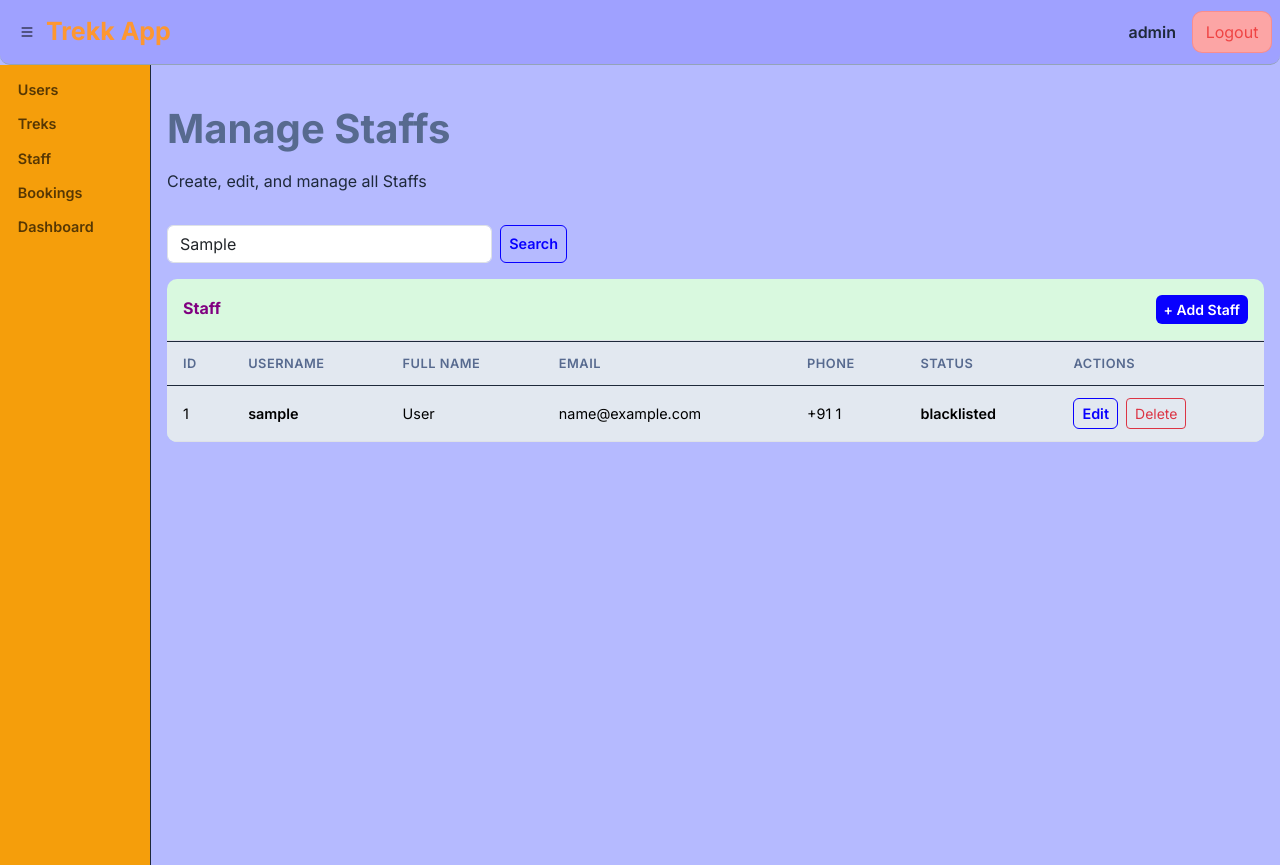
After one commit to 24f2008461/Trekking-Management-App, a Flask app: template templates/admin/staff.html in a window 1280 px wide. The commit adds this page. Run offline with Flask 3, Linux system fonts and the light colour scheme; a user stored in the database is signed in; tables that the repository leaves empty hold one stand-in row (values such as "Sample post"); the template is opened without the code that fills it: most values are stand-ins (such as "Sample title", 1, 10 or a date in 2020).

Commit message:
Milestone 2: Added Staff Manage Functionality

```diff
--- /dev/null
+++ b/templates/admin/staff.html
@@ -0,0 +1,50 @@
+{% extends "base.html" %}
+{% block title %}Admin | Manage Treks{% endblock %}
+{% block content %}
+<div class="page-heading d-flex justify-content-between align-items-center">
+  <div>
+    <h2>Manage Staffs</h2>
+    <p>Create, edit, and manage all Staffs </p>
+  </div>
+</div>
+
+<form method="GET" action="{{ url_for('admin.find_staffs') }}" class="d-flex mb-3" style="max-width: 400px;">
+<input type="text" name="s" value="{{ s }}" class="form-control me-2" placeholder="Search by Staff Name or ID...">
+<button class="btn btn-outline-custom" type="submit">Search</button>
+</form>
+
+<div class="table-panel">
+  <div class="p-3 border-bottom d-flex justify-content-between align-items-center">
+        <h6 class="mb-0 fw-bold" style="color: purple;">Staff</h6>
+        <a href="" class="btn btn-sm btn-accent ">+ Add Staff</a>
+      </div>
+  <div class="control-table">
+    <table class="table">
+      <thead>
+        <tr><th>ID</th><th>Username</th><th>Full Name</th><th>Email</th><th>Phone</th><th>status</th><th>Actions</th></tr>
+      </thead>
+      <tbody>
+      {% for st in staff %}
+      <tr>
+        <td>{{ st.user_id }}</td>
+        <td class="fw-semibold">{{ st.username }}</td>
+        <td>{{ st.fullname }}</td>
+        <td>{{ st.email }}</td>
+        <td>+91 {{ st.phone_number }}</td>
+        <td class="fw-semibold">{{ st.status|lower }}</td>
+        <td>
+          <a href="" class="btn btn-sm btn-outline-custom me-1">Edit</a>
+          <form method="POST" action="" class="d-inline"
+                onsubmit="return confirm('Delete this Staff?')">
+            <button class="btn btn-sm btn-outline-danger">Delete</button>
+          </form>
+        </td>
+      </tr>
+      {% else %}
+      <tr><td colspan="7" class="text-muted text-center"><h5>No Staff Added Yet!</h5><p>Add Staffs to get started.</p></td></tr>
+      {% endfor %}
+      </tbody>
+    </table>
+  </div>
+</div>
+{% endblock %}
--- a/templates/admin/treks.html
+++ b/templates/admin/treks.html
@@ -32,8 +32,8 @@
         <td>{{ t.difficulty }}</td>
         <td>{{ t.duration }} days</td>
         <td>{{ t.avl_slots }}/{{ t.total_slots }}</td>
-        <td>{{ t.staff.full_name if t.staff else '—' }}</td>
-        <td>{{ t.status|lower }}</td>
+        <td class="fw-semibold">{{ t.staff.full_name if t.staff else '—' }}</td>
+        <td class="fw-semibold">{{ t.status|lower }}</td>
         <td>
           <a href="{{ url_for('admin.edit_treks', t_id=t.trek_id ) }}" class="btn btn-sm btn-outline-custom me-1">Edit</a>
           <form method="POST" action="{{ url_for('admin.delete_treks', t_id=t.trek_id ) }}" class="d-inline"
--- a/templates/base.html
+++ b/templates/base.html
@@ -37,7 +37,7 @@
                     {% if session.get("role") == 'admin' %}
                     <li class="nav-item "><a class="nav-link text-dark" href=""> Users</a></li>
                     <li class="nav-item "><a class="nav-link text-dark" href="{{ url_for('admin.find_treks') }}"> Treks</a></li>
-                    <li class="nav-item "><a class="nav-link text-dark" href=""> Staff</a></li>
+                    <li class="nav-item "><a class="nav-link text-dark" href="{{ url_for('admin.find_staffs' ) }}"> Staff</a></li>
                     <li class="nav-item "><a class="nav-link text-dark" href=""> Bookings</a></li>
                     <li class="nav-item "><a class="nav-link text-dark" href="{{ url_for('admin.admin_dashboard') }}"> Dashboard</a></li>
 
```
Also changed, not shown: routes/admin_route.py (+16 -0 lines), instance/trekkapp.db.
